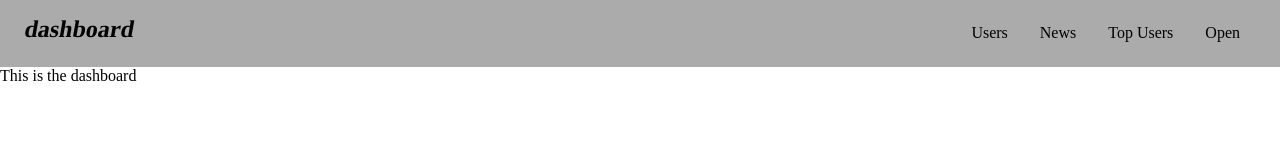
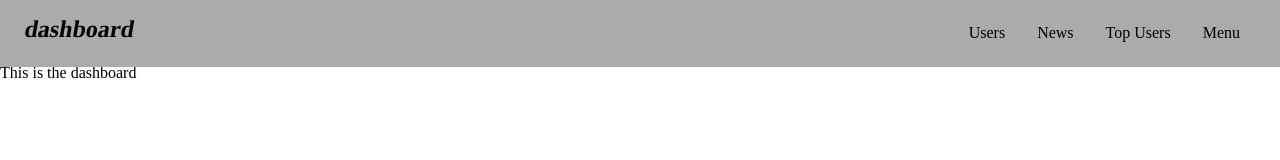
Before and after one commit to Sahaj-Srivastava24/assignment-dashboard, a Next.js app: page / in a window 1280 px wide. Shown: the top 160 px of the page. Built offline with nearby package versions, Linux system fonts and the light colour scheme.

Commit message:
navbar ui tweaks
Signed-off-by: Mad1ad <72143774+Sahaj-Srivastava24@users.noreply.github.com>

```diff
--- a/components/Layout/Layout.styles.ts
+++ /dev/null
@@ -1,10 +0,0 @@
-import styled from "@emotion/styled"
-
-export const PageLayout = styled.div`
-  min-width: 100vw;
-  `
-  export const ChildrenLayout = styled.div`
-  width: 90%;
-  display: flex;
-  flex-direction: column;
-`
--- a/components/Layout/Layout.tsx
+++ b/components/Layout/Layout.tsx
@@ -1,6 +1,6 @@
 import { NextComponentType  } from "next";
 import { useState } from "react";
-import { PageLayout, ChildrenLayout } from "./Layout.styles";
+import { PageLayout, DrawerOpen, DrawerClosed } from "./styles";
 import Drawer from "../Navbar/Drawer";
 import Navbar from "../Navbar/Navbar";
 
@@ -12,15 +12,19 @@ const Layout: NextComponentType = ({ children }) => {
     <>
       <Navbar handleDrawer={toggleDrawer}/>
       <PageLayout>
-      {showDrawer? (<>
-          <ChildrenLayout>
-            {children}
+        {showDrawer? (
+          <div style={{ display: "flex"}}>
+            <DrawerOpen>
+              {children}
+            </DrawerOpen>
             <Drawer handleDrawer={toggleDrawer}/>
-          </ChildrenLayout>
-            </>
-        ) :
-        children}
-        </PageLayout>
+          </div>
+        ) : (
+          <DrawerClosed>
+              {children}
+          </DrawerClosed>
+        )}
+      </PageLayout>
     </>
   );
 }
--- /dev/null
+++ b/components/Layout/styles.ts
@@ -0,0 +1,18 @@
+import styled from "@emotion/styled"
+
+export const PageLayout = styled.div`
+  margin-top: 4rem;
+`
+
+export const DrawerOpen = styled.div`
+  width: 90%;
+  display: flex;
+  flex-direction: column;
+  margin-top: 1rem;
+`
+
+export const DrawerClosed = styled.div`
+  display: flex;
+  flex-direction: column;
+  margin-top: 1rem;
+`
--- a/components/Navbar/Navbar.tsx
+++ b/components/Navbar/Navbar.tsx
@@ -1,6 +1,6 @@
 import type { NextComponentType, NextPageContext } from 'next'
 import { useState } from "react"
-import { NavWrapper, Logo, NavMenu, NavItem, } from "./styles"
+import { NavWrapper, Logo, NavMenu, NavItem, NavControl} from "./styles"
 import Link from 'next/link'
 
 
@@ -23,14 +23,14 @@ const Navbar : NextComponentType<NextPageContext, {}, NavbarProps> = ({ handleDr
       <NavMenu>
         <ul>
           {hideNavChips?
-            (<li onClick={handleNavChips}>Close</li>)
+            (<NavControl onClick={handleNavChips}>Close</NavControl>)
             :
             (
             <>
               <NavItem><Link href="/users">Users</Link></NavItem>
               <NavItem><Link href="/news">News</Link></NavItem>
               <NavItem><Link href="/top_users">Top Users</Link></NavItem>
-              <li onClick={handleNavChips}>Open</li>
+              <NavControl onClick={handleNavChips}>Menu</NavControl>
             </>
             )}
         </ul>
--- a/components/Navbar/styles.ts
+++ b/components/Navbar/styles.ts
@@ -1,6 +1,8 @@
 import styled from "@emotion/styled"
 
 export const NavWrapper = styled.div`
+  position: fixed;
+  top: 0;
   width: 100%;
   background: #ababab;
   display: flex;
@@ -46,6 +48,7 @@ export const NavItem = styled.li`
 `
 
 export const DrawerWrapper = styled.li`
+  padding-top: 1rem;
   position: fixed;
   right: 0;
   min-width: 10%;
@@ -69,3 +72,6 @@ export const DrawerItem = styled.li`
   list-style: none;
   padding: 1rem 0;
 `
+export const NavControl = styled.li`
+  cursor: pointer;
+`
--- a/components/News/styles.ts
+++ b/components/News/styles.ts
@@ -8,7 +8,10 @@ export const Heading = styled.div`
   font-weight: bold;
 `;
 
-export const NewsWrapper = styled.div``
+export const NewsWrapper = styled.div`
+  margin: 0;
+  padding: 0;
+`
 
 export const ContainerWrapper = styled.div`
   margin: 1% 10%;
--- a/styles/globals.css
+++ b/styles/globals.css
@@ -11,8 +11,3 @@ a:active {
   text-decoration: none;
   color: inherit;
 }
-
-html,
-body {
-  min-height: 100vh;
-}
```
Also changed, not shown: components/News/NewsList.tsx (+5 -10 lines), components/Users/styles.ts (+13 -9 lines).
